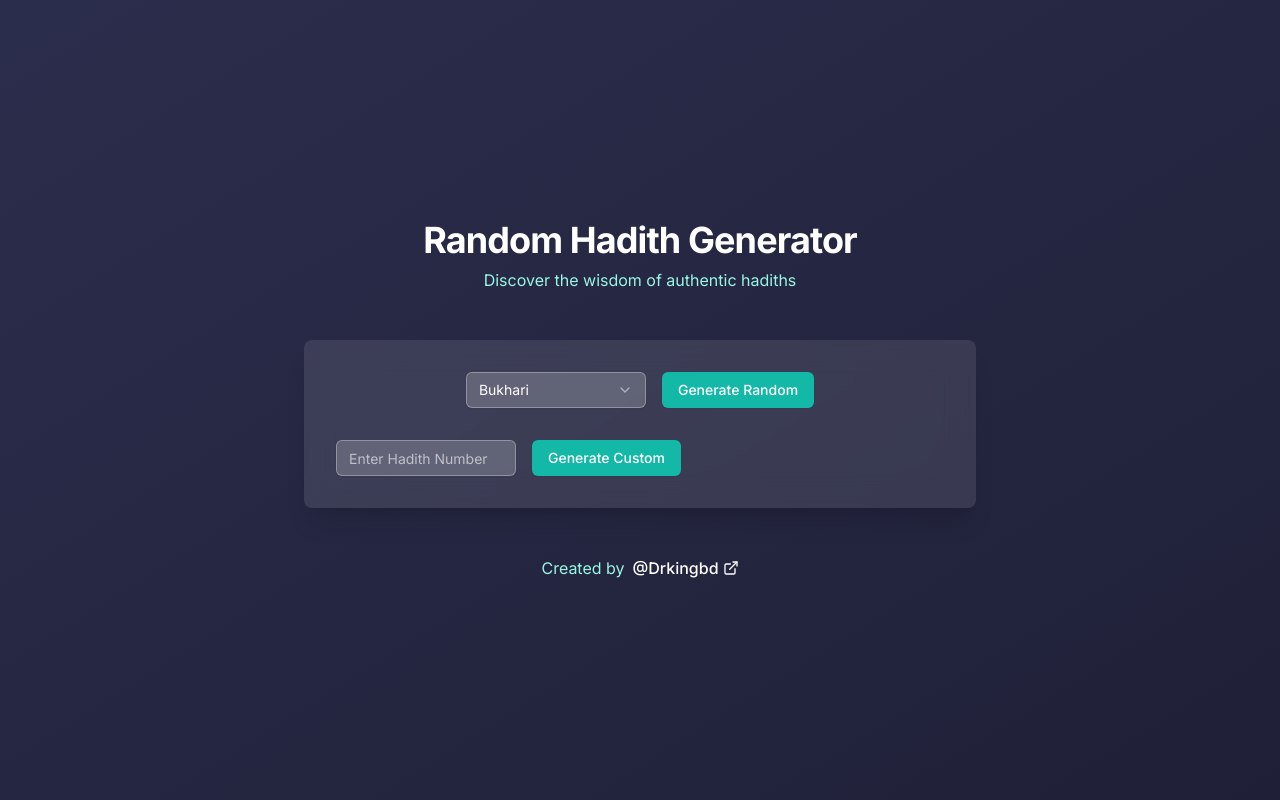
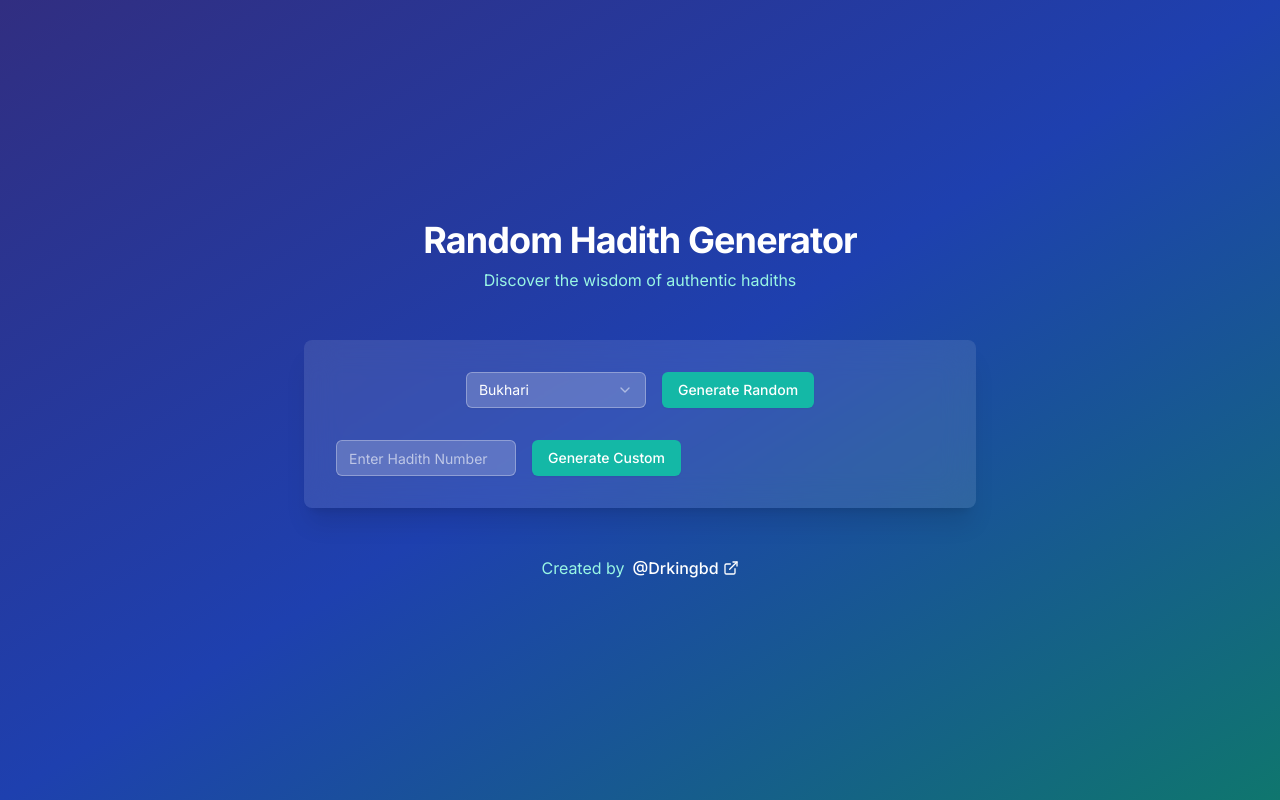
Before and after one commit to saikothasan/hadith-app, a Next.js app: page / in a window 1280 px wide. Built offline with nearby package versions, Linux system fonts and the light colour scheme.

Commit message:
Update page.tsx

```diff
--- a/src/app/page.tsx
+++ b/src/app/page.tsx
@@ -2,7 +2,7 @@
 
 export default function Home() {
   return (
-    <div className="min-h-screen bg-gradient-to-br from-[#2b2d4c] to-[#1f2037]">
+    <div className="min-h-screen bg-gradient-to-br from-indigo-900 via-blue-800 to-teal-700">
       <HadithGenerator />
     </div>
   )
```
